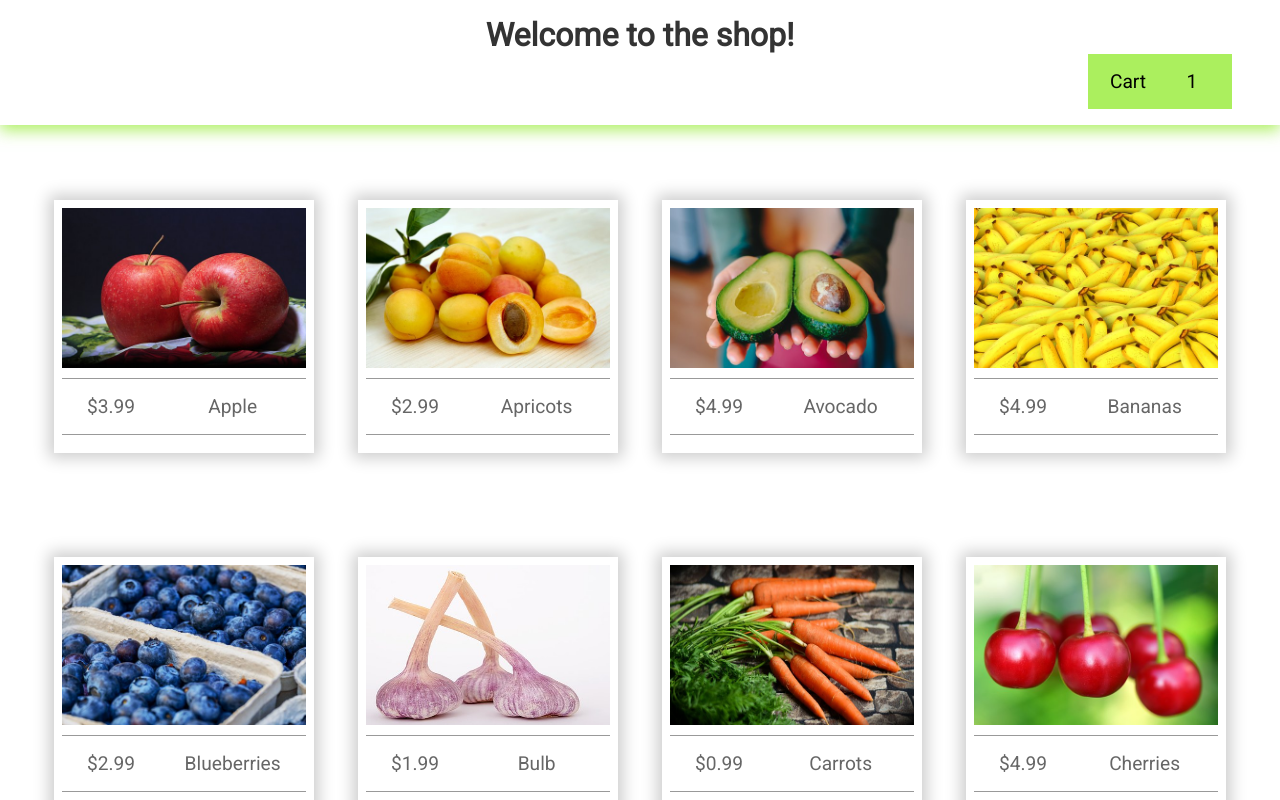
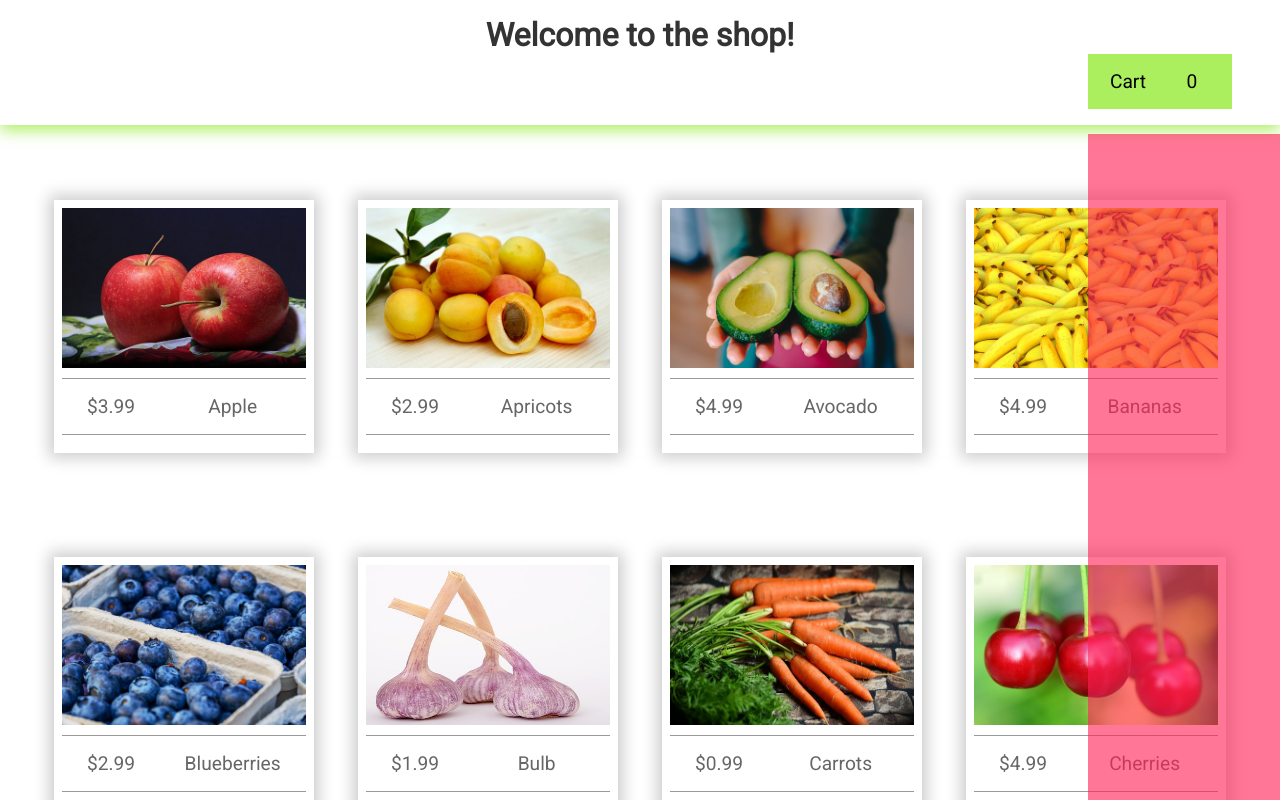
Before and after one commit to thierved/shopping_cart_react, a React (Create React App) app: page / in a window 1280 px wide. Shown: the top 800 px of the page. Built offline with nearby package versions, Linux system fonts and the light colour scheme.

Commit message:
added the add item to chart functionality

```diff
--- a/src/actions/index.js
+++ b/src/actions/index.js
@@ -0,0 +1,10 @@
+const ADD_TO_CHART = "ADD_TO_CHART";
+
+const addToChart = (id) => {
+    return {
+        type: ADD_TO_CHART,
+        payload: id
+    }
+}
+
+export { addToChart, ADD_TO_CHART};
--- a/src/components/Item.js
+++ b/src/components/Item.js
@@ -2,14 +2,14 @@ import React from 'react';
 
 const Item = (props) => {
     return (
-        <a className='item'>
+        <div className='item' onClick={() => props.handleClick(props.id)}>
             <span className="popup">Click to add to Cart</span>
             <img src={props.url} alt={props.url}/>
             <div className='detail'>
                 <span className='price'>{props.price}</span>
                 <span className='name'>{props.name}</span>
             </div>
-        </a>
+        </div>
     );
 }
 
--- a/src/containers/Cart.js
+++ b/src/containers/Cart.js
@@ -1,21 +1,30 @@
 import React, { Component } from 'react';
+import { connect } from 'react-redux';
 
 class Cart extends Component {
-    constructor(props) {
-        super(props);
-        this.state = {
-            itemsCount : 1
-        }
+    renderItem(items) {
+        return items.map(item => {
+            return <li>{item.name}</li>
+        });
     }
 
     render() {
         return (
             <div className="cart">
                 <span>Cart</span>
-                <span>{this.state.itemsCount}</span>
+                <span>{this.props.bag.length}</span>
+                <div className="chart-items">
+                    <ul>{this.renderItem(this.props.bag)}</ul>
+                </div>
             </div>
         );
     }
 }
 
-export default Cart;
+function mapStateToProps(state) {
+    return {
+        bag: state
+    }
+}
+
+export default connect(mapStateToProps)(Cart);
--- a/src/containers/Header.js
+++ b/src/containers/Header.js
@@ -1,4 +1,4 @@
-import React, { useState } from 'react';
+import React from 'react';
 
 import Cart from './Cart';
 
--- a/src/containers/Product-List.js
+++ b/src/containers/Product-List.js
@@ -1,16 +1,27 @@
-import React from "react";
+import React, {Component} from "react";
+import {bindActionCreators} from 'redux';
+import {connect} from 'react-redux'
 
 import data from '../data.json'
 import Item from "../components/Item.js";
+import {addToChart} from '../actions'
 
-const ProductList = () => {
+class ProductList extends Component{
+    render() {
         return (
             <div className="item-container">
                 {data.map(item => {
-                return <Item name={item.name} price={item.price} url={item.image} key={item.name} />
+                    return <Item name={item.name} id={item.id}
+                    price={item.price} url={item.image} key={item.name}
+                    handleClick={this.props.addToChart} />
                 })}
             </div>
         );
     }
+}
 
-export default ProductList;
+const mapDispatchToProps = dispatch => {
+    return bindActionCreators({addToChart}, dispatch);
+}
+
+export default connect(null,mapDispatchToProps)(ProductList);
--- a/src/index.css
+++ b/src/index.css
@@ -31,6 +31,7 @@ a {
 }
 
 .cart {
+    position: relative;
     background-color: rgba(138, 233, 30, 0.712);
     width: 10%;
     margin-left: 85%;
@@ -50,6 +51,15 @@ a {
 .cart span {
     width: 50%;
     padding: 0.5rem 0;
+}
+
+.chart-items {
+    position: absolute;
+    top: 5rem;
+    left: 0;
+    background: rgba(255, 34, 86, 0.616);
+    width: 50rem;
+    height: 100rem;
 }
 
 .item-container {
--- a/src/index.js
+++ b/src/index.js
@@ -5,8 +5,9 @@ import { createStore } from 'redux';
 
 import App from './App';
 import './index.css';
+import {addItemToBag} from './reducers'
 
-const store = createStore(() => {});
+const store = createStore(addItemToBag);
 
 ReactDOM.render(
     <Provider store={store}>
--- a/src/reducers/index.js
+++ b/src/reducers/index.js
@@ -0,0 +1,11 @@
+import {ADD_TO_CHART} from '../actions';
+import data from '../data.json';
+
+export function addItemToBag(state = [], action) {
+    switch (action.type) {
+        case ADD_TO_CHART:
+            return [...state, ...data.filter(item => data[item.id] === data[action.payload])];
+        default:
+            return state;
+    }
+}
```
Lines whose indentation alone changed are shown as unchanged.
